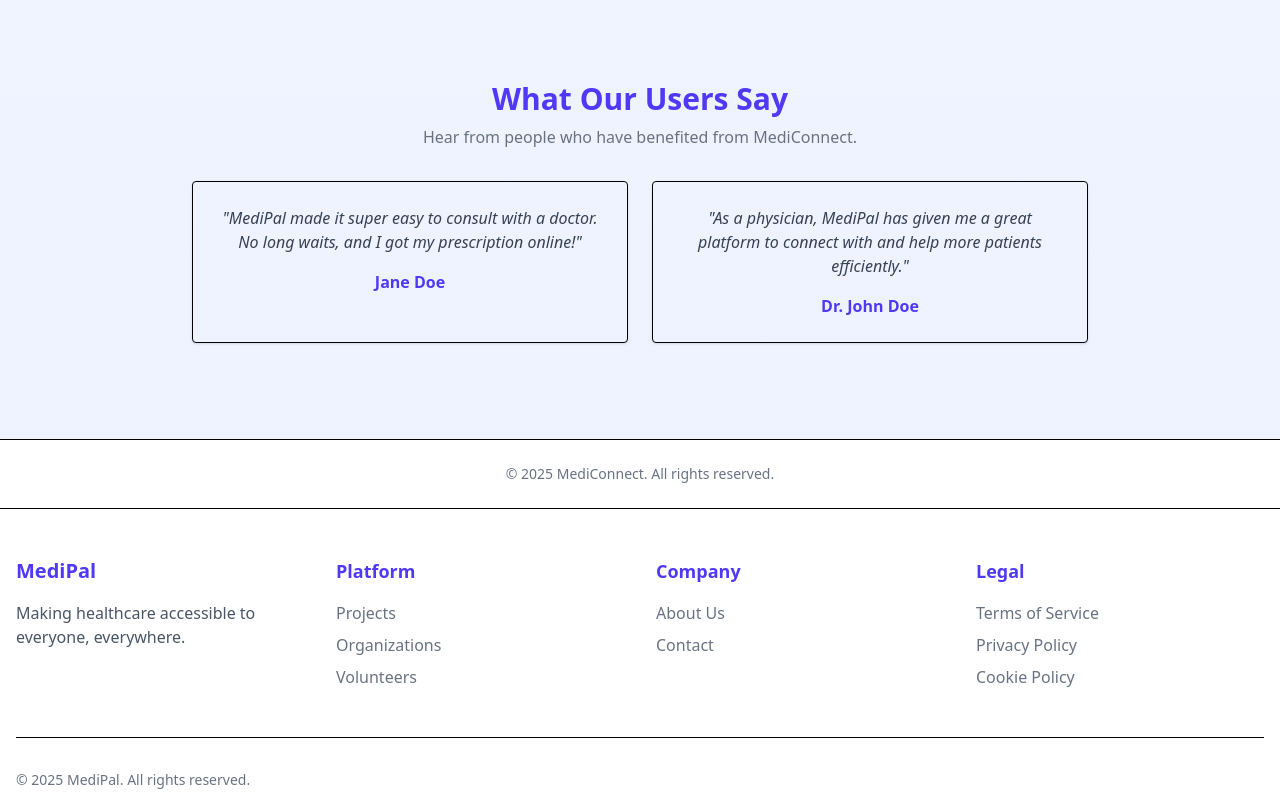
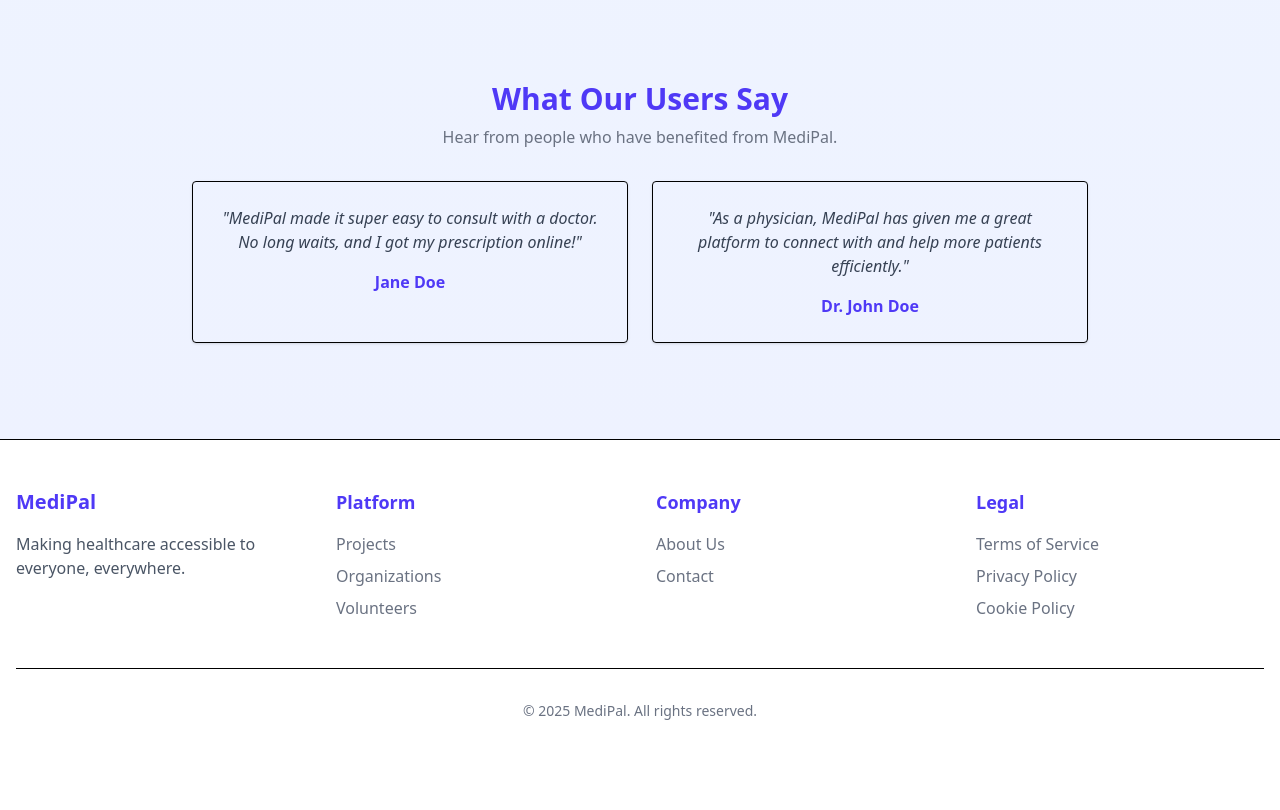
Before and after one commit to Hack2A/MediPal, a React (Vite) app in the folder frontend/: page / in a window 1280 px wide. Shown: the part 1020-1830 px from the top of the page. After the commit the page ends 1765 px from the top, so only its background shows below. Built offline with nearby package versions, Linux system fonts and the light colour scheme.

Commit message:
Update footer text and fix branding in Landing page

```diff
--- a/frontend/src/components/Footer.jsx
+++ b/frontend/src/components/Footer.jsx
@@ -46,7 +46,7 @@ export default function Footer() {
 
         {/* Bottom Section */}
         <div className="flex flex-col sm:flex-row justify-between items-center mt-12 pt-8 border-t">
-          <p className="text-sm text-gray-500 sm:mb-0">
+          <p className="text-sm m-auto text-gray-500 sm:mb-1">
             © {new Date().getFullYear()} MediPal. All rights reserved.
           </p>
         </div>
--- a/frontend/src/pages/Landing.jsx
+++ b/frontend/src/pages/Landing.jsx
@@ -72,7 +72,7 @@ function Home() {
         <section id="testimonials" className="w-full py-12 md:py-24 text-center">
           <h2 className="text-3xl font-bold text-indigo-600">What Our Users Say</h2>
           <p className="max-w-xl mx-auto text-gray-500 mt-2">
-            Hear from people who have benefited from MediConnect.
+            Hear from people who have benefited from MediPal.
           </p>
           <div className="grid gap-6 md:grid-cols-2 max-w-4xl mx-auto mt-8">
             <Testimonial
@@ -86,11 +86,6 @@ function Home() {
           </div>
         </section>
       </main>
-
-      {/* Footer */}
-      <footer className="border-t bg-white text-center py-6">
-        <p className="text-gray-500 text-sm">© 2025 MediConnect. All rights reserved.</p>
-      </footer>
     </div>
   );
 }
```
